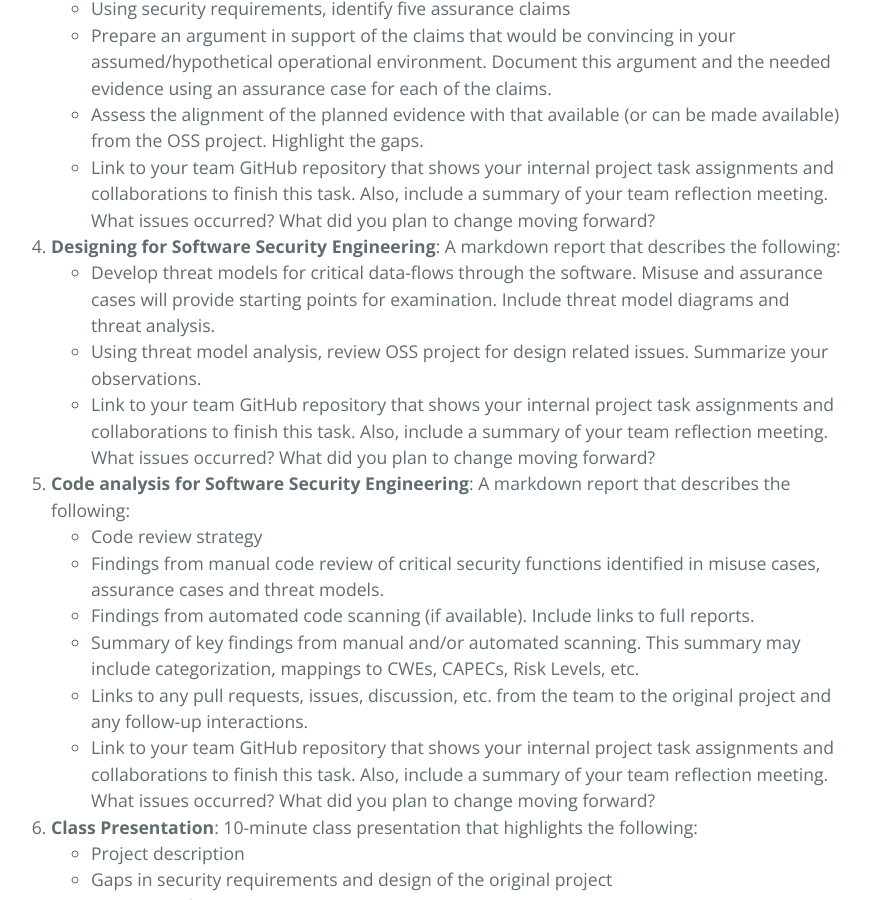
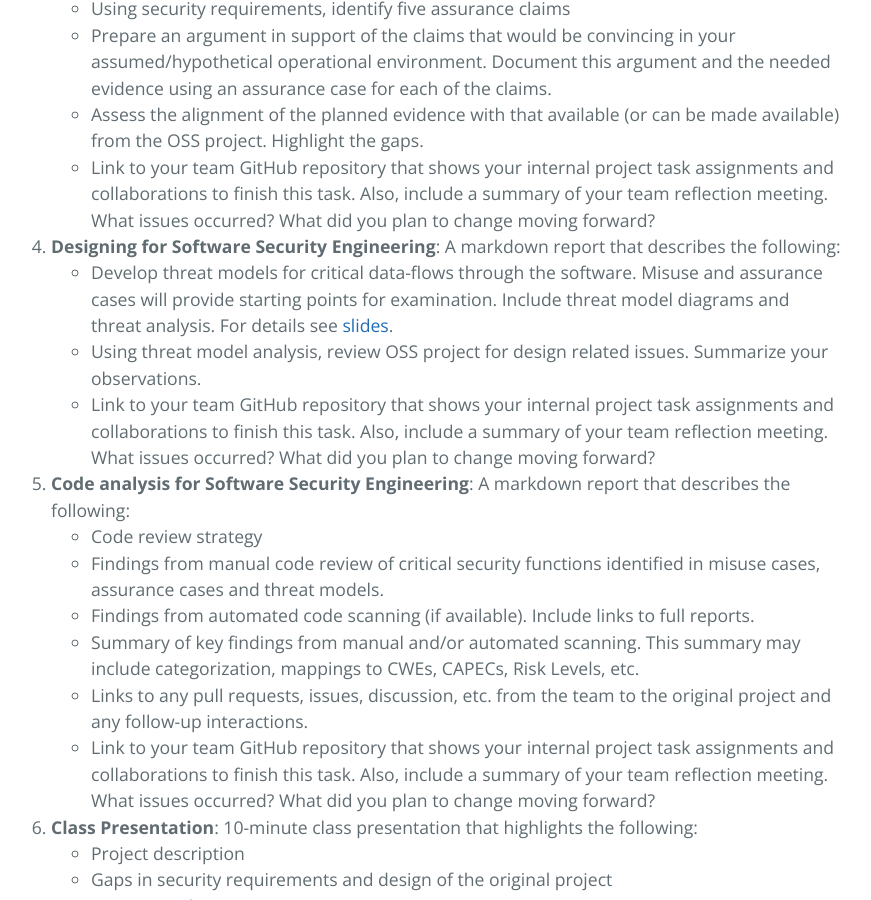
Before and after one commit to robinagandhi/swa, a Jekyll site: the page built from pages/project.md, in a window 1280 px wide and 900 px high, scrolled down 1554 px. Shown: the whole window, without its empty margins (213-1084 px from the left). Built offline with Jekyll 4.4.1, drawn with Linux system fonts in a browser that asks for light colours.

Commit message:
Update project.md

```diff
--- a/pages/project.md
+++ b/pages/project.md
@@ -34,7 +34,7 @@ The project will have the following deliverables:
   * Assess the alignment of the planned evidence with that available (or can be made available) from the OSS project. Highlight the gaps.
   * Link to your team GitHub repository that shows your internal project task assignments and collaborations to finish this task. Also, include a summary of your team reflection meeting. What issues occurred? What did you plan to change moving forward?
 1. **Designing for Software Security Engineering**: A markdown report that describes the following:
-  * Develop threat models for critical data-flows through the software. Misuse and assurance cases will provide starting points for examination. Include threat model diagrams and threat analysis.
+  * Develop threat models for critical data-flows through the software. Misuse and assurance cases will provide starting points for examination. Include threat model diagrams and threat analysis. For details see [slides](https://robinagandhi.github.io/swa/slides/lecture-4/design-for-software-se.html#66).
   * Using threat model analysis, review OSS project for design related issues. Summarize your observations.
   * Link to your team GitHub repository that shows your internal project task assignments and collaborations to finish this task. Also, include a summary of your team reflection meeting. What issues occurred? What did you plan to change moving forward?
 1. **Code analysis for Software Security Engineering**: A markdown report that describes the following:
```
